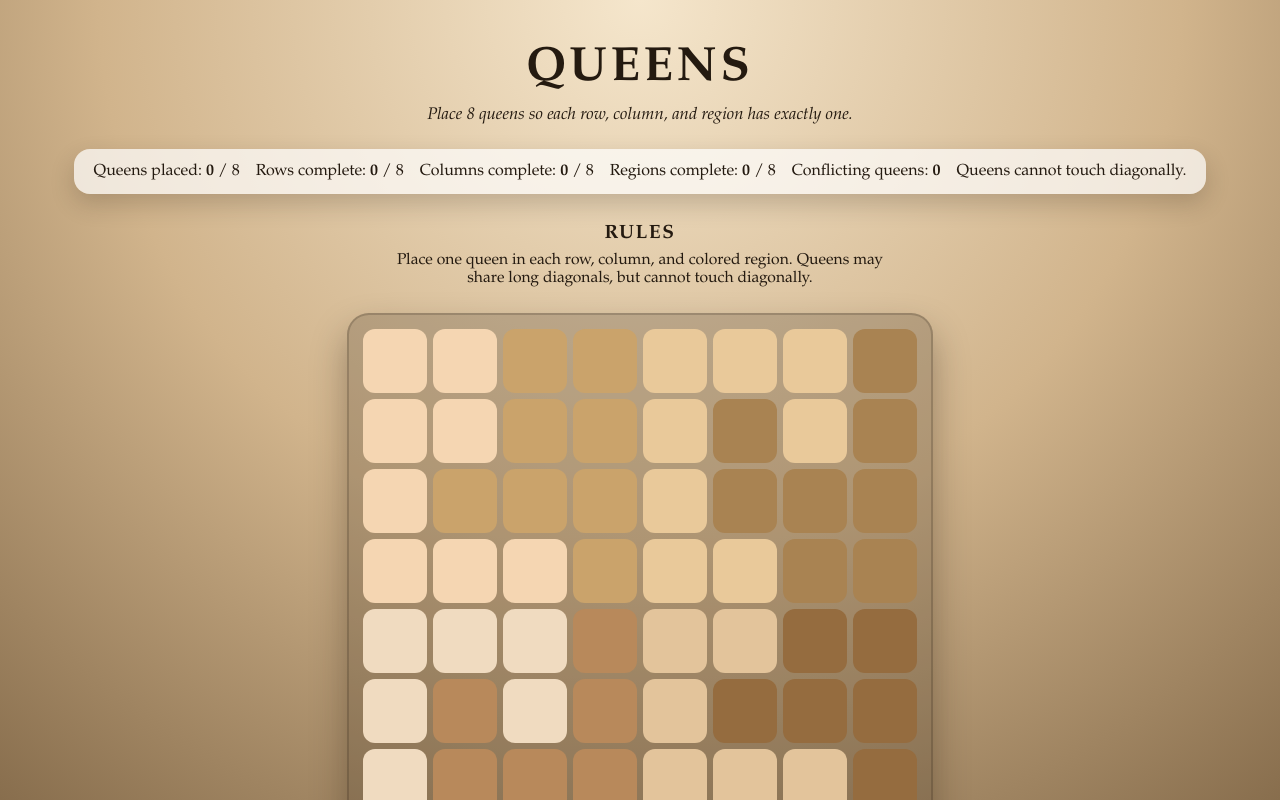
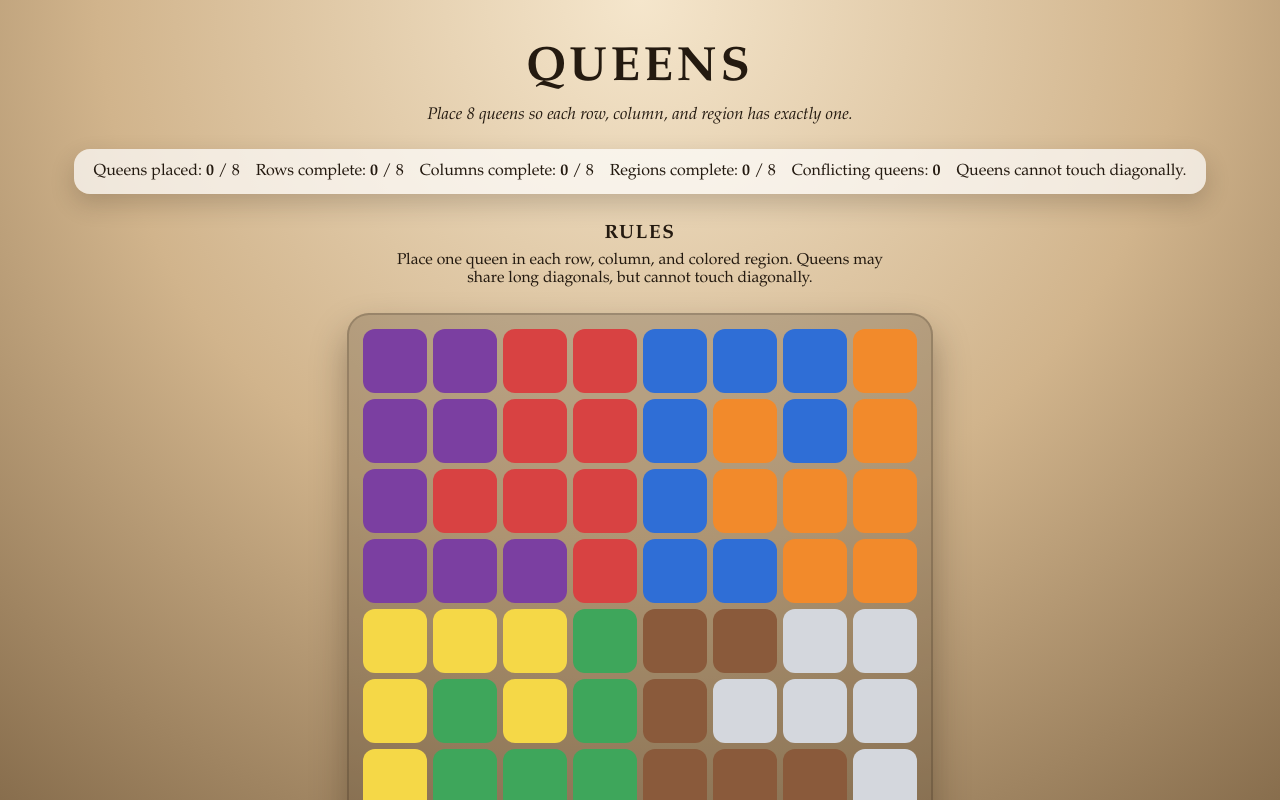
Before and after one commit to zakaahmed1/Zaka-Game-Central, a Next.js app: page /queens in a window 1280 px wide. Shown: the top 800 px of the page. Built offline with nearby package versions, Linux system fonts and the light colour scheme.

Commit message:
Changed colours for 8x8 Queens

```diff
--- a/pages/queens.tsx
+++ b/pages/queens.tsx
@@ -14,24 +14,24 @@ const REGION_MAP = [
   4, 4, 5, 5, 6, 6, 7, 7,
 ];
 const REGION_COLORS = [
-  "#f5d6b2",
-  "#caa36b",
-  "#e9c99a",
-  "#a98352",
-  "#f0dbc0",
-  "#b8895b",
-  "#e3c49b",
-  "#956c3f",
+  "#7b3fa1", // Purple
+  "#d84242", // Red
+  "#2f6ed6", // Blue
+  "#f28a2b", // Orange
+  "#f5d847", // Yellow
+  "#3ea65b", // Green
+  "#8a5a3b", // Brown
+  "#d4d7dd", // Light Grey
 ];
 const REGION_TEXT = [
+  "#f8f3ff",
+  "#fff4f4",
+  "#eef5ff",
   "#2a1c11",
-  "#1f140b",
   "#2a1c11",
-  "#f6e7cf",
+  "#f4fff7",
+  "#f7efe8",
   "#2a1c11",
-  "#f6e7cf",
-  "#2a1c11",
-  "#f6e7cf",
 ];
 
 function getRow(index: number) {
```
